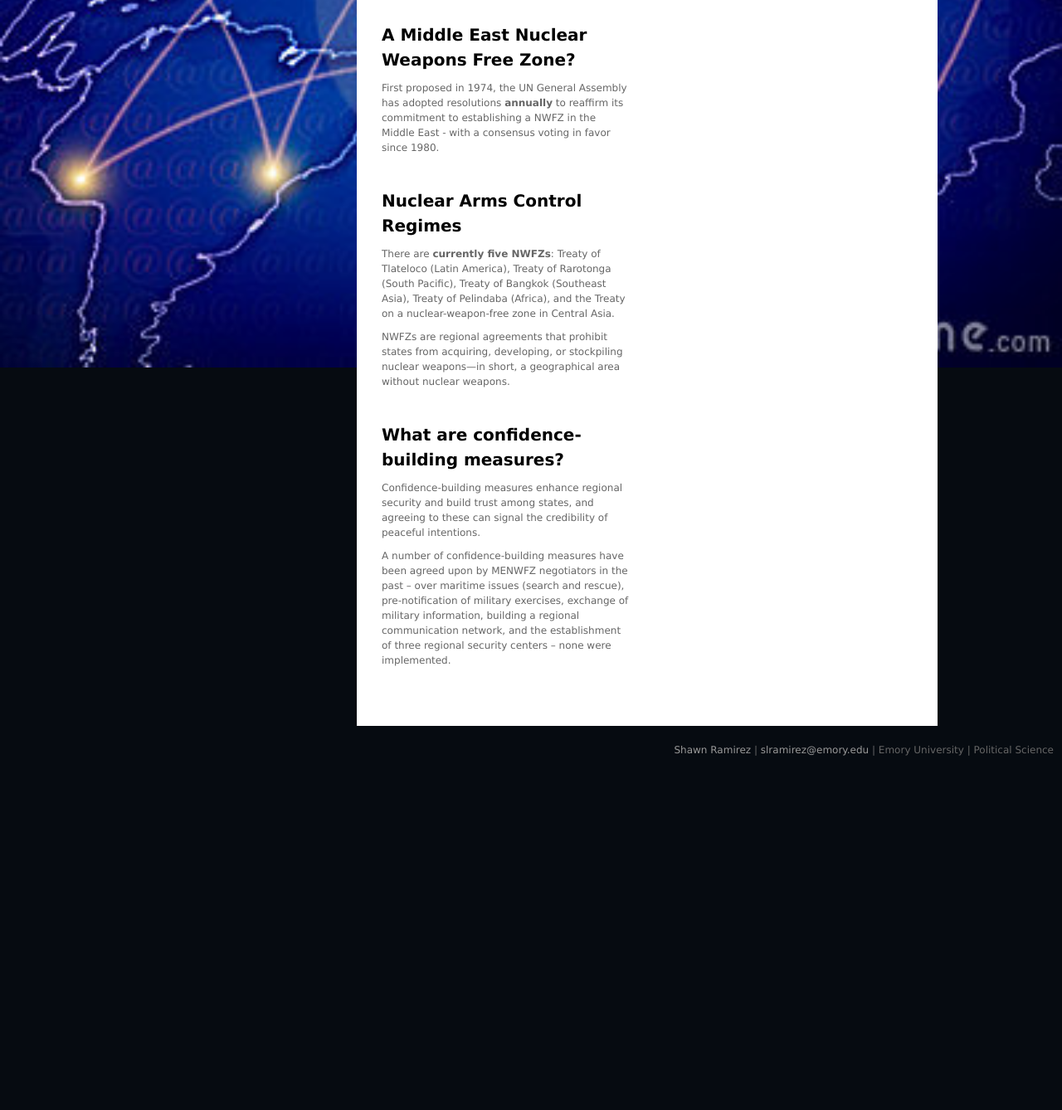
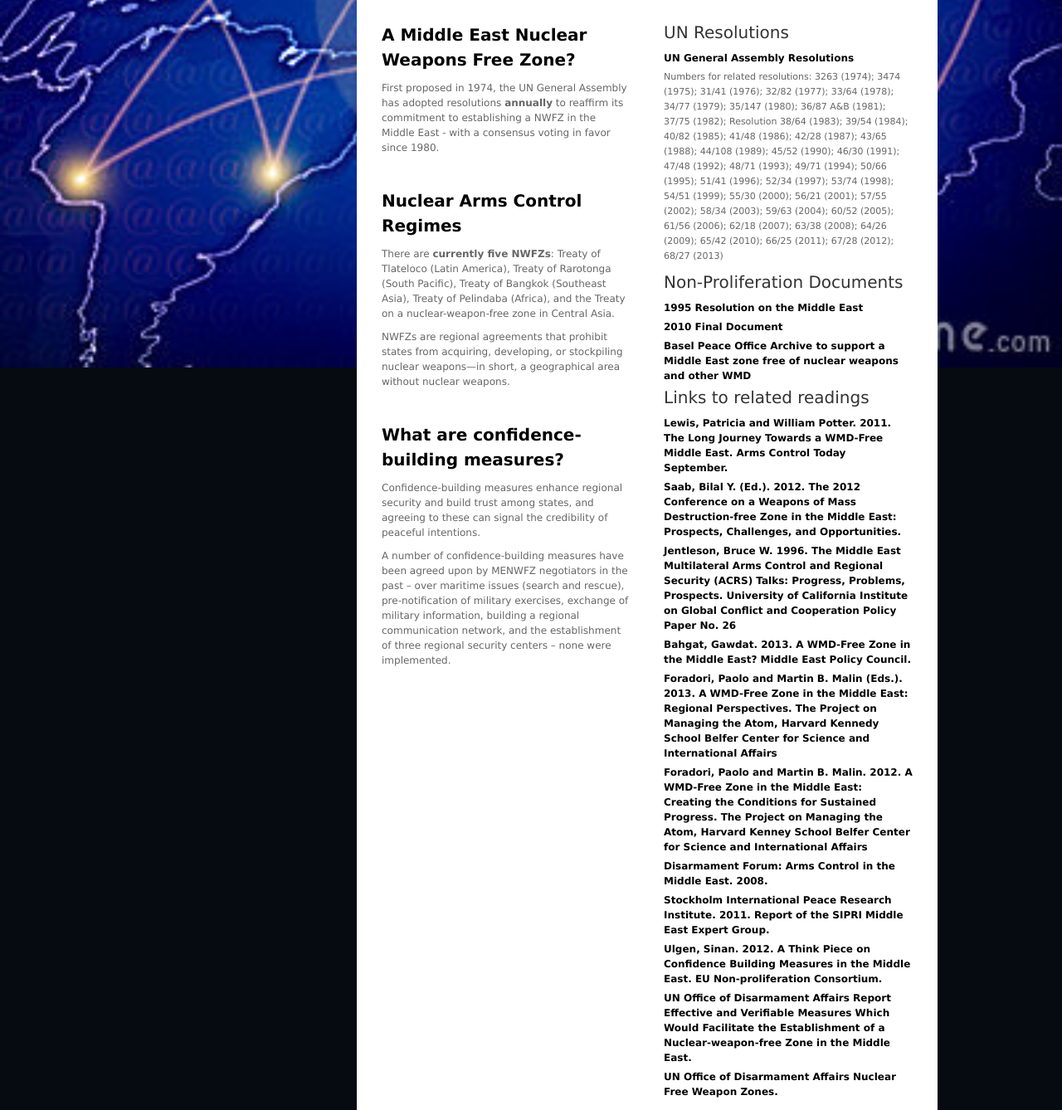
Before and after one commit to slramirez/slramirez.github.io, a plain HTML site: page resources.html in a window 1280 px wide. Shown: the part 543-1881 px from the top of the page at 83% size. Before the commit the page ends 1526 px from the top, so only its background shows below. Drawn offline with Linux system fonts and the light colour scheme; no server answers.

Commit message:
upload resources

```diff
--- a/resources.html
+++ b/resources.html
@@ -151,8 +151,29 @@ ddsmoothmenu.init({
             </div>
         	<div class="col_2 no_margin_right">
 
-                <h4></h4>
+                <h3>UN Resolutions</h3>
                 <div class="news_list">
+                    <a href="http://www.un.org/documents/resga.htm" class="slider_more_button">UN General Assembly Resolutions</a>
+                    <p>Numbers for related resolutions: 3263 (1974); 3474 (1975); 31/41 (1976); 32/82 (1977); 33/64 (1978); 34/77 (1979); 35/147 (1980); 36/87 A&B (1981); 37/75 (1982); Resolution 38/64 (1983); 39/54 (1984); 40/82 (1985); 41/48 (1986); 42/28 (1987); 43/65 (1988); 44/108 (1989); 45/52 (1990); 46/30 (1991); 47/48 (1992); 48/71 (1993); 49/71 (1994); 50/66 (1995); 51/41 (1996); 52/34 (1997); 53/74 (1998); 54/51 (1999); 55/30 (2000); 56/21 (2001); 57/55 (2002); 58/34 (2003); 59/63 (2004); 60/52 (2005); 61/56 (2006); 62/18 (2007); 63/38 (2008); 64/26 (2009); 65/42 (2010); 66/25 (2011); 67/28 (2012); 68/27 (2013)</p>
+                    <h3>Non-Proliferation Documents</h3>
+                    <ul>
+                        <li><a href="http://www.reachingcriticalwill.org/images/documents/Disarmament-fora/npt/GENERAL-DOCS/outcome1995-ME.pdf" class="slider_more_button">1995 Resolution on the Middle East</a></li>
+                    <li><a href="http://www.reachingcriticalwill.org/images/documents/Disarmament-fora/npt/revcon2010/FinalDocument.pdf" class="slider_more_button">2010 Final Document</a></li>
+                    <li><a href="http://www.baselpeaceoffice.org/article/archive-support-middle-east-zone-free-nuclear-weapons-and-other-wmd" class="slider_more_button">Basel Peace Office Archive to support a Middle East zone free of nuclear weapons and other WMD</a>
+                    </li>
+                    </ul>
+                    <h3>Links to related readings</h3>
+                    <a href="http://www.armscontrol.org/2011_09/The_Long_Journey_Toward_A_WMD-Free_Middle_East" class="slider_more_button">Lewis, Patricia and William Potter. 2011. The Long Journey Towards a WMD-Free Middle East. Arms Control Today September.</a>
+                    <a href="http://cns.miis.edu/opapers/pdfs/120731_mideast_wmdfz_conf_roundtable.pdf" class="slider_more_button">Saab, Bilal Y. (Ed.). 2012. The 2012 Conference on a Weapons of Mass Destruction-free Zone in the Middle East: Prospects, Challenges, and Opportunities.</a>
+                    <a href="http://igcc.ucsd.edu/publications/igcc-publications/publications_2011032339271.htm" class="slider_more_button">Jentleson, Bruce W. 1996. The Middle East Multilateral Arms Control and Regional Security (ACRS) Talks: Progress, Problems, Prospects.  University of California Institute on Global Conflict and Cooperation Policy Paper No. 26</a>
+                    <a href="http://www.mepc.org/journal/middle-east-policy-archives/wmd-free-zone-middle-east?print" class="slider_more_button">Bahgat, Gawdat. 2013. A WMD-Free Zone in the Middle East? Middle East Policy Council.</a>
+                    <a href="http://belfercenter.ksg.harvard.edu/files/dp_2013-09.pdf" class="slider_more_button">Foradori, Paolo and Martin B. Malin (Eds.). 2013. A WMD-Free Zone in the Middle East: Regional Perspectives.  The Project on Managing the Atom, Harvard Kennedy School Belfer Center for Science and International Affairs</a>
+                    <a href="http://belfercenter.ksg.harvard.edu/files/WMDFZ_PDF.pdf" class="slider_more_button">Foradori, Paolo and Martin B. Malin. 2012. A WMD-Free Zone in the Middle East: Creating the Conditions for Sustained Progress.  The Project on Managing the Atom, Harvard Kenney School Belfer Center for Science and International Affairs</a>
+                    <a href="http://www.unidir.org/files/publications/pdfs/arms-control-in-the-middle-east-en-327.pdf" class="slider_more_button">Disarmament Forum: Arms Control in the Middle East. 2008.</a>
+                    <a href="file://roth1/Data/Temp/Downloads/SIPRI2011Jones%20(2).pdf" class="slider_more_button">Stockholm International Peace Research Institute. 2011. Report of the SIPRI Middle East Expert Group.</a>
+                    <a href="http://www.nonproliferation.eu/documents/backgroundpapers/ulgen.pdf" class="slider_more_button">Ulgen, Sinan. 2012. A Think Piece on Confidence Building Measures in the Middle East. EU Non-proliferation Consortium.</a>
+                    <a href="http://www.un.org/disarmament/HomePage/ODAPublications/DisarmamentStudySeries/PDF/SS-22.pdf" class="slider_more_button">UN Office of Disarmament Affairs Report Effective and Verifiable Measures Which Would Facilitate the Establishment of a Nuclear-weapon-free Zone in the Middle East.</a>
+                    <a href="http://www.un.org/disarmament/WMD/Nuclear/NWFZ.shtml" class="slider_more_button">UN Office of Disarmament Affairs Nuclear Free Weapon Zones.</a>
                     <p></p>
                   <div class="clear"></div>
                 </div>
```
